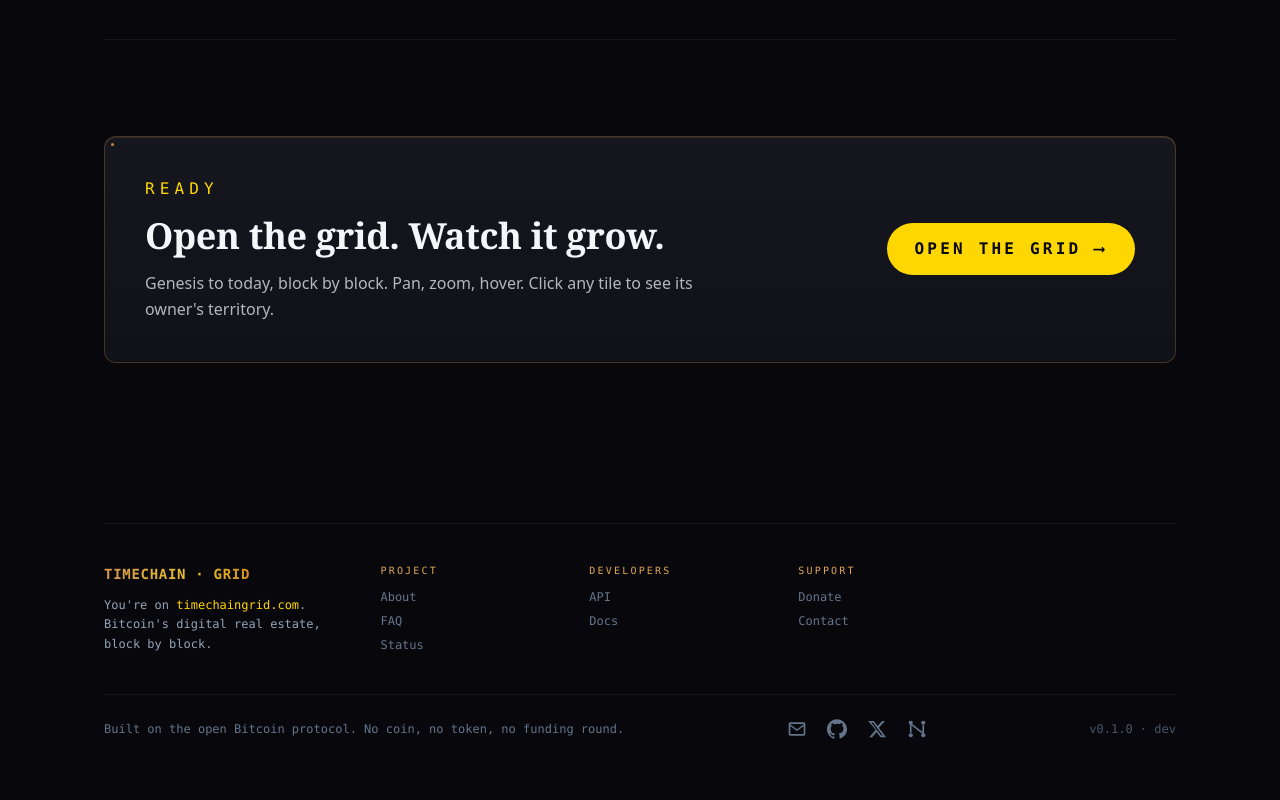
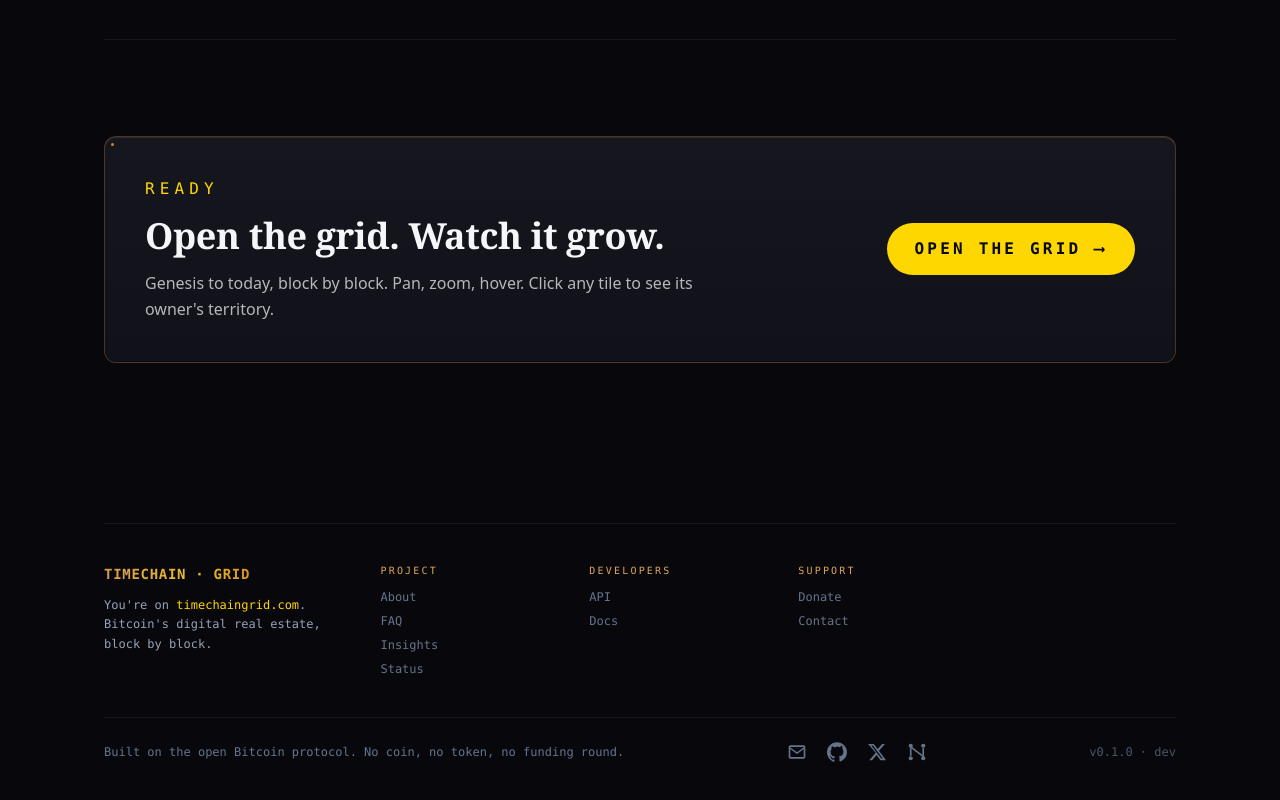
Before and after one commit to timechaingrid/timechaingrid, a Next.js app: page / in a window 1280 px wide. Shown: the part 1879-2679 px from the top of the page. Built offline with nearby package versions, Linux system fonts and the light colour scheme.

Commit message:
feat(footer): add Insights link to Project nav section
Makes /insights discoverable from the footer on all three sites.

```diff
--- a/src/components/SiteFooter.tsx
+++ b/src/components/SiteFooter.tsx
@@ -31,6 +31,7 @@ const SITEMAP: Array<{ heading: string; links: Array<{ href: string; label: stri
     links: [
       { href: '/about', label: 'About' },
       { href: '/faq', label: 'FAQ' },
+      { href: '/insights', label: 'Insights' },
       { href: '/status', label: 'Status' },
     ],
   },
```
